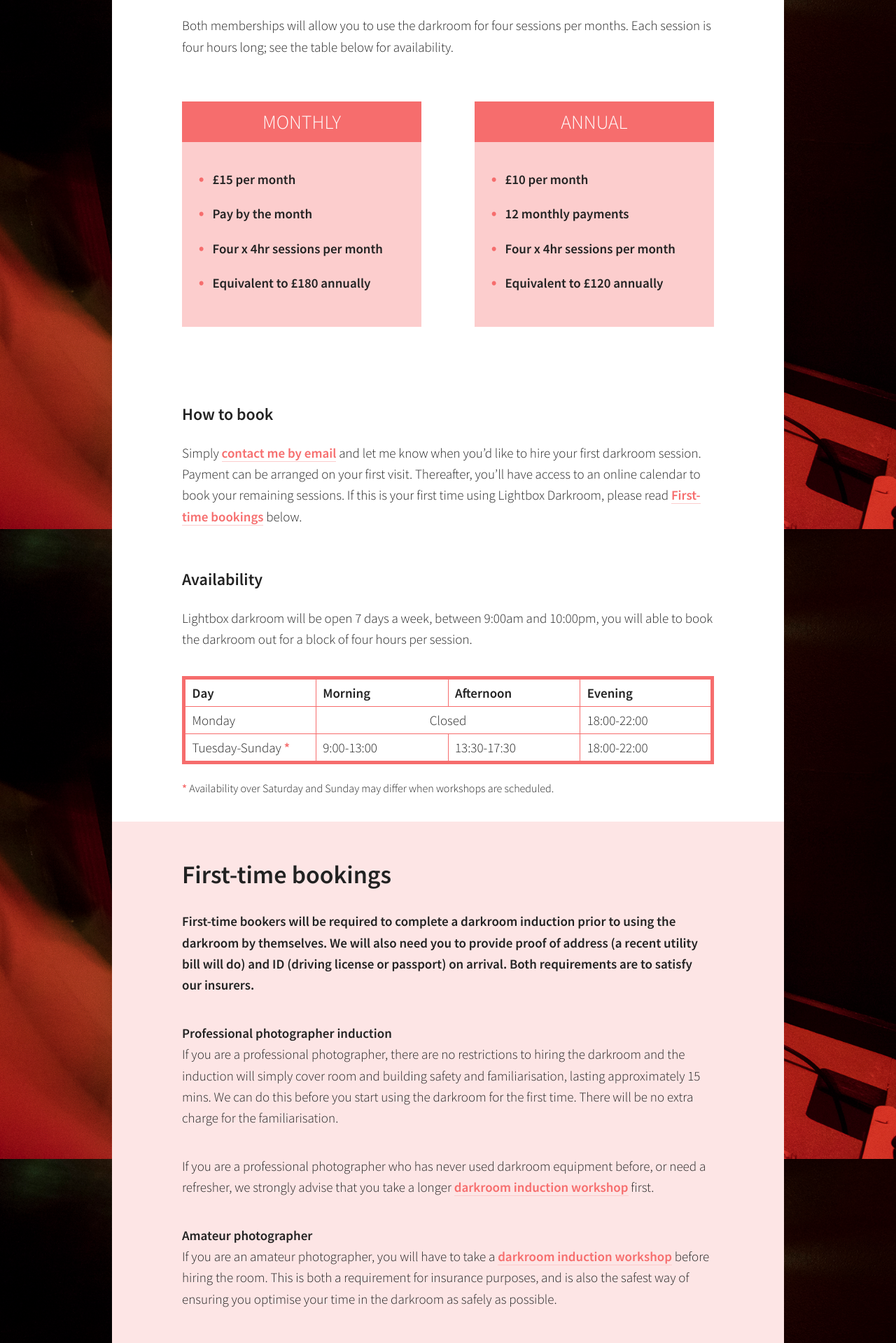
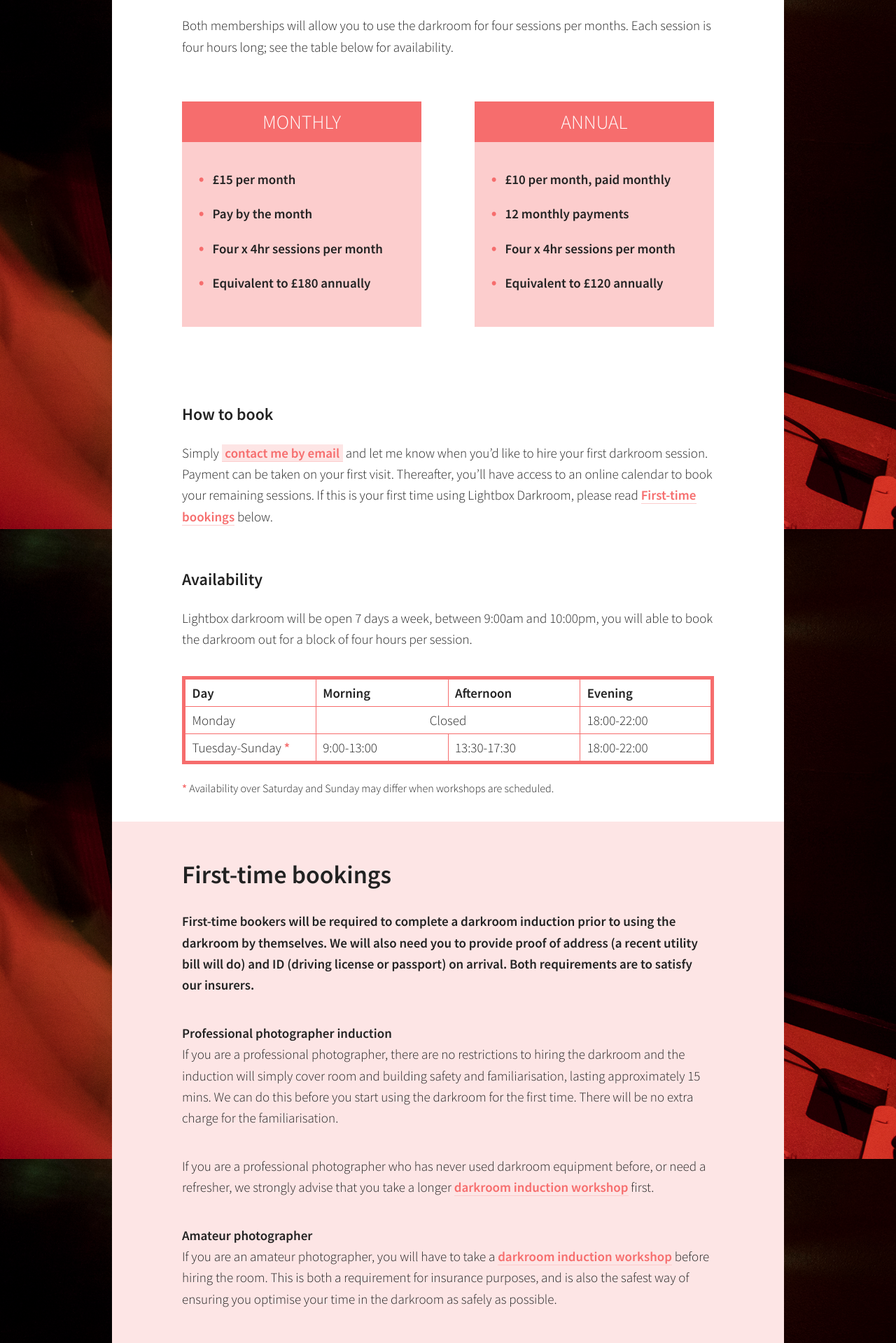
Before and after one commit to martincf/lightbox, a Jekyll site: the page built from darkroom_hire.md, in a window 1280 px wide. Shown: the part 1044-2963 px from the top of the page at 70% size. Built offline with Jekyll 4.4.1, drawn with Linux system fonts in a browser that asks for light colours; nearby versions of some CDN libraries.

Commit message:
More darkroom hire page updates

```diff
--- a/_config.yml
+++ b/_config.yml
@@ -22,8 +22,7 @@
 twitter_username: lightboxdrkroom
 github_username:  martincf
 
-public_key: pk_test_5xNHxZLFcgol6dLmFRw4ibRG
-post_url: /thanks/
+# post_url: /thanks/
 
 # Collections
 collections:
--- a/assets/css/main.scss
+++ b/assets/css/main.scss
@@ -187,6 +187,10 @@
     color: $red;
     font-weight: 900;
   }
+}
+.highlight-inline {
+  background-color: lighten($red,25%);
+  padding: 0 .25em;
 }
 .content-title {
   font-size: 36px;
--- a/darkroom_hire.md
+++ b/darkroom_hire.md
@@ -70,7 +70,7 @@
   <div class="membership-cta">
     <h1 class="membership-cta-title">Annual</h1>
     <ul class="membership-cta-list">
-      <li>&pound;10 per month</li>
+      <li>&pound;10 per month, paid monthly</li>
       <li>12 monthly payments</li>
       <li>Four x 4hr sessions per month</li>
       <li>Equivalent to &pound;120 annually</li>
@@ -85,7 +85,7 @@
 </div>
 
 ## How to book
-Simply <a href="mailto:info@lightbox.photo">contact me by email</a> and let me know when you'd like to hire your first darkroom session. Payment can be arranged on your first visit. Thereafter, you'll have access to an online calendar to book your remaining sessions. If this is your first time using Lightbox Darkroom, please read <a href="#firsttimebooking">First-time bookings</a> below.
+Simply <a class="highlight-inline" href="mailto:info@lightbox.photo">contact me by email</a> and let me know when you'd like to hire your first darkroom session. Payment can be taken on your first visit. Thereafter, you'll have access to an online calendar to book your remaining sessions. If this is your first time using Lightbox Darkroom, please read <a href="#firsttimebooking">First-time bookings</a> below.
 
 
 ## Availability
@@ -158,7 +158,7 @@
   <p>All you need to bring for the session is a roll of black and white film to develop and print from; your ID, proof of address (a recent household bill), and payment.</p>
 
   <h2>Booking an induction</h2>
-  To arrange an induction (or to attend an already schedule induction), please <a href="mailto:info@lightbox.photo">email me</a> and I'll get back to you to organise your visit.
+  To arrange an induction (or to attend an already schedule induction), please <a class="highlight-inline" href="mailto:info@lightbox.photo">email me</a> and I'll get back to you to organise your visit.
 
 <!--
   <p class="">
```
Also changed, not shown: assets/images/browserconfig.xml (deleted, +0 -9 lines), _drafts/2017-07-12-darkroom-subscription.md (renamed from _posts/2017-07-12-darkroom-subscription.md).
